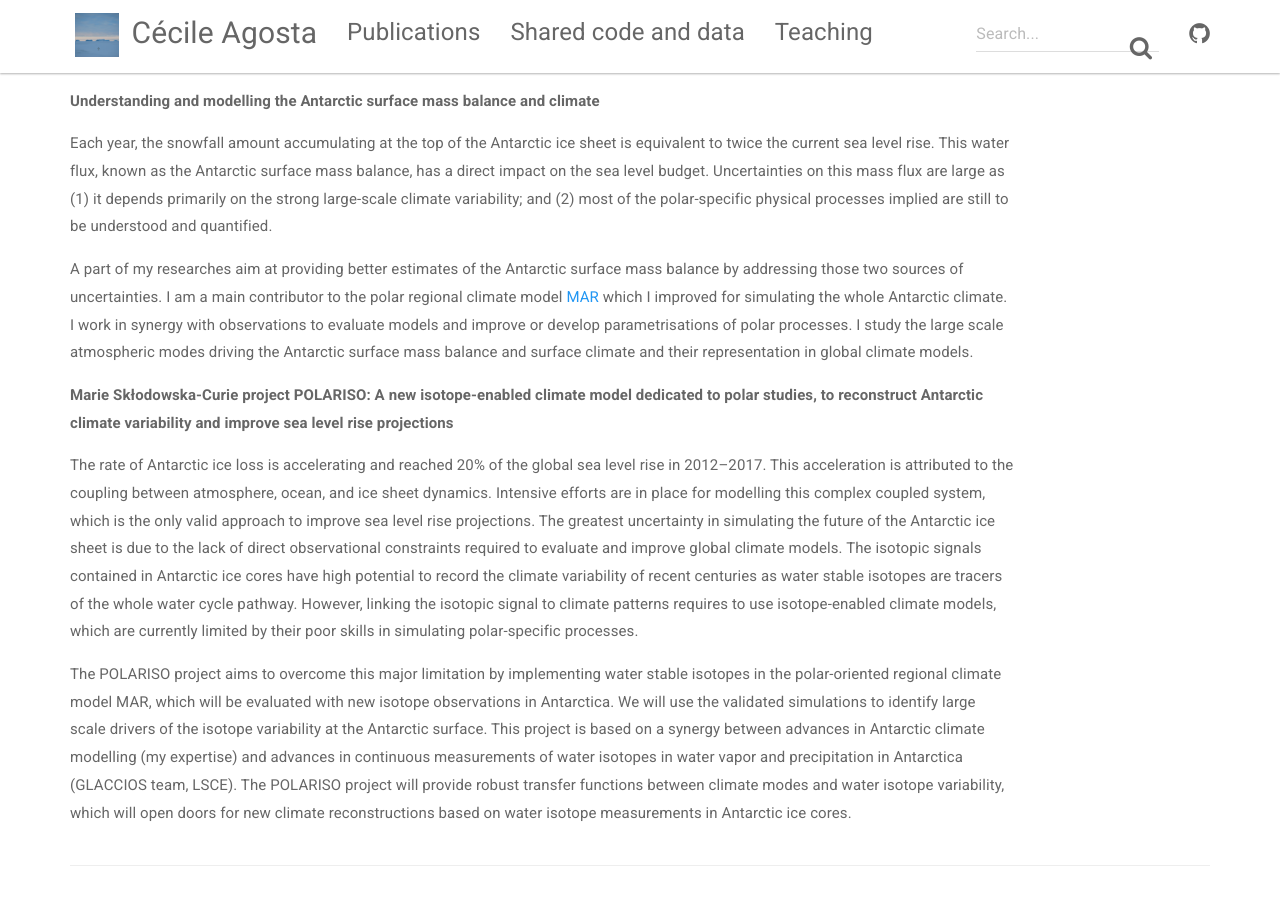
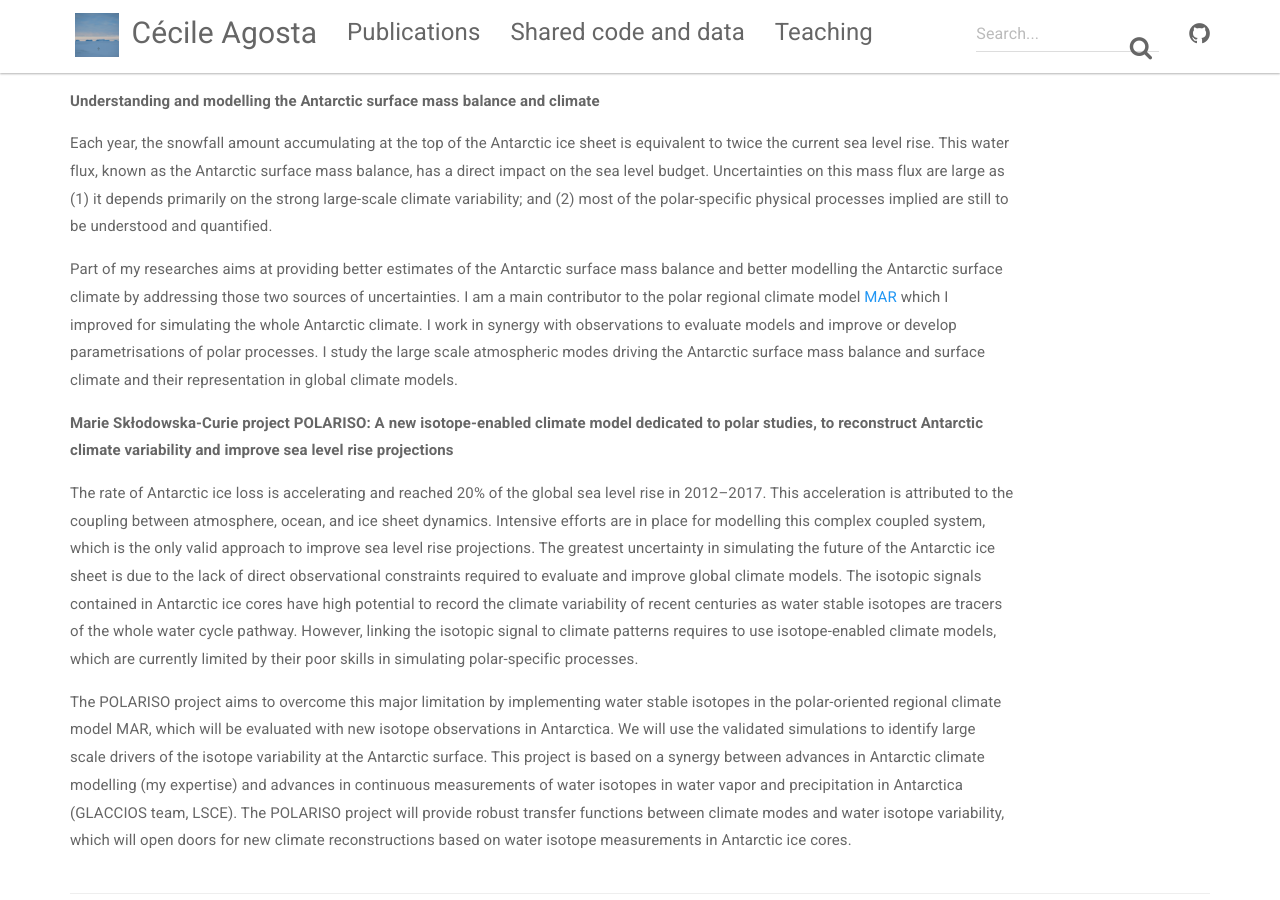
Before and after one commit to cecileagosta/cecileagosta.github.io, a Jekyll site: the page built from index.html, in a window 1280 px wide and 900 px high, scrolled down 823 px. Built offline with Jekyll 4.4.1, drawn with Linux system fonts in a browser that asks for light colours; nearby versions of some CDN libraries.

Commit message:
Update index.html

```diff
--- a/index.html
+++ b/index.html
@@ -43,7 +43,7 @@ layout: default
             <p>Tools: Regional Climate Model <a href="http://www.mar.cnrs.fr/">MAR</a> ⦁ Observations ⦁ Water stable isotopes ⦁ Reanalyses outputs ⦁ Global Climate Models outputs</p>
 			<p> <strong>Understanding and modelling the Antarctic surface mass balance and climate</strong></p>
             <p>Each year, the snowfall amount accumulating at the top of the Antarctic ice sheet is equivalent to twice the current sea level rise. This water flux, known as the Antarctic surface mass balance, has a direct impact on the sea level budget. Uncertainties on this mass flux are large as (1) it depends primarily on the strong large-scale climate variability; and (2) most of the polar-specific physical processes implied are still to be understood and quantified.</p>
-            <p>A part of my researches aim at providing better estimates of the Antarctic surface mass balance by addressing those two sources of uncertainties. I am a main contributor to the polar regional climate model <a href="http://www.mar.cnrs.fr/">MAR</a> which I improved for simulating the whole Antarctic climate. I work in synergy with observations to evaluate models and improve or develop parametrisations of polar processes. I study the large scale atmospheric modes driving the Antarctic surface mass balance and surface climate and their representation in global climate models.</p>
+            <p>Part of my researches aims at providing better estimates of the Antarctic surface mass balance and better modelling the Antarctic surface climate by addressing those two sources of uncertainties. I am a main contributor to the polar regional climate model <a href="http://www.mar.cnrs.fr/">MAR</a> which I improved for simulating the whole Antarctic climate. I work in synergy with observations to evaluate models and improve or develop parametrisations of polar processes. I study the large scale atmospheric modes driving the Antarctic surface mass balance and surface climate and their representation in global climate models.</p>
 			<p> <strong> Marie Skłodowska-Curie project POLARISO: A new isotope-enabled climate model dedicated to polar studies, to reconstruct Antarctic climate variability and
 improve sea level rise projections</strong></p>
 			<p> The rate of Antarctic ice loss is accelerating and reached 20% of the global sea level rise in 2012–2017. This acceleration is attributed to the coupling between atmosphere, ocean, and ice sheet dynamics. Intensive efforts are in place for modelling this complex coupled system, which is the only valid approach to improve sea level rise projections. The greatest uncertainty in simulating the future of the Antarctic ice sheet is due to the lack of direct observational constraints required to evaluate and improve global climate models. The isotopic signals contained in Antarctic ice cores have high potential to record the climate variability of recent centuries as water stable isotopes are tracers of the whole water cycle pathway. However, linking the isotopic signal to climate patterns requires to use isotope-enabled climate models, which are currently limited by their poor skills in simulating polar-specific processes.</p>
```
